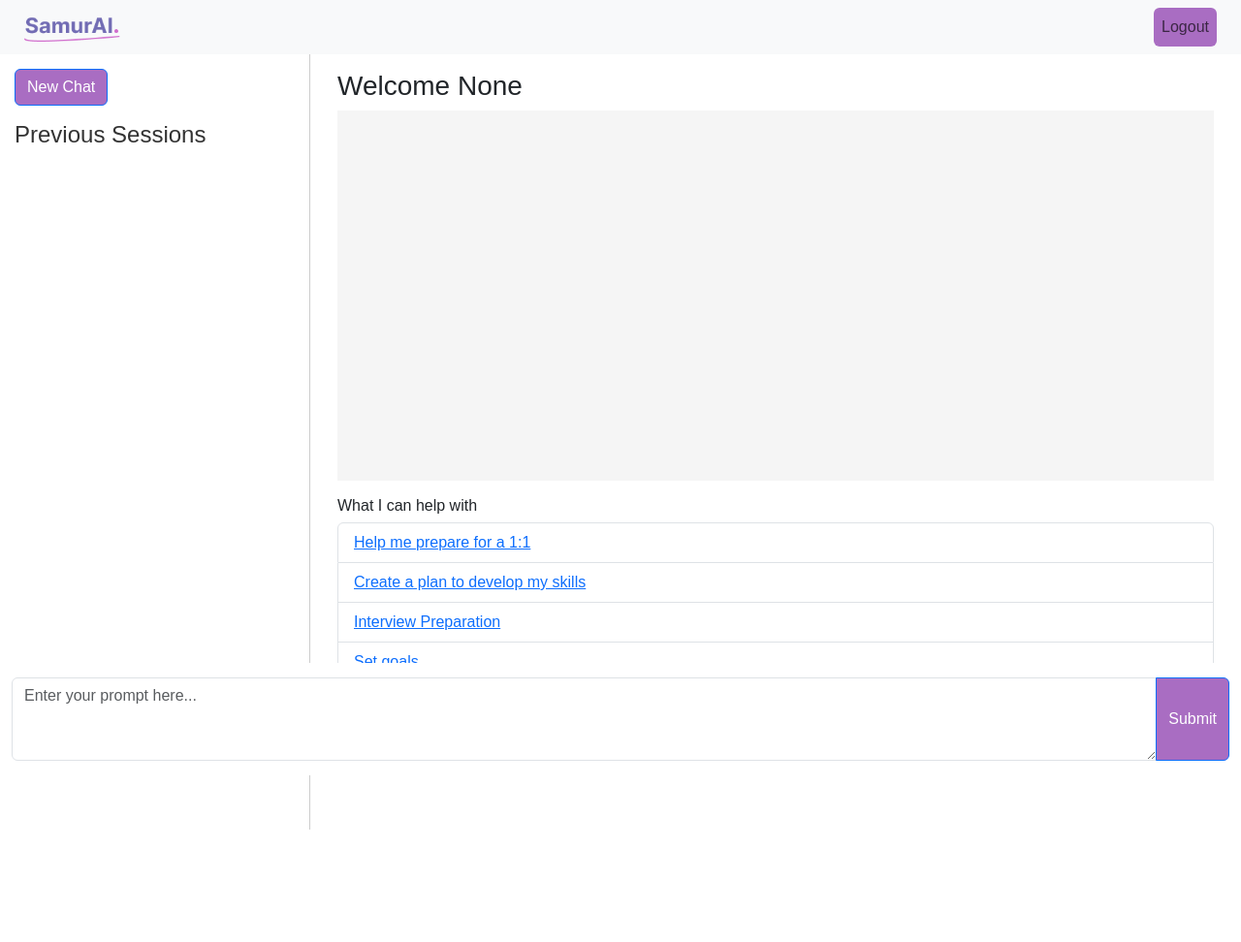
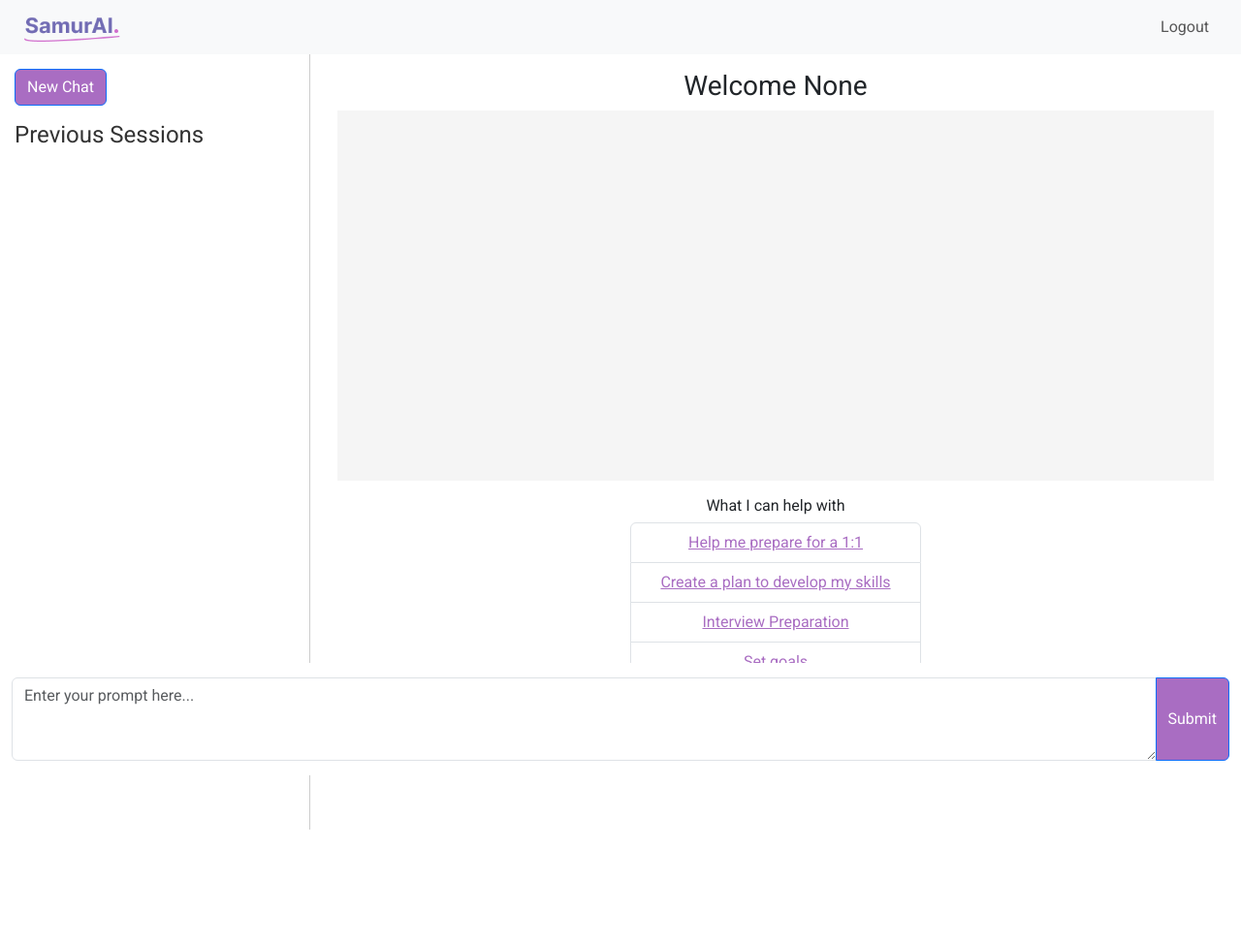
Before and after one commit to olliecoombe66/specchio, a Flask app: page /chat in a window 1280 px wide. Shown: the whole page at 97% size. Run offline with Flask 3, Linux system fonts and the light colour scheme; data comes from the database, SQL or seed files in the repository; both versions use the stored data as it was after the commit; data that the repository does not hold is empty.

Commit message:
Improve display of chat page

```diff
--- a/app.py
+++ b/app.py
@@ -460,22 +460,34 @@
 
     return render_template('reset_password.html')
 
-#Creates token for reset password
 @app.route('/reset_password/<token>', methods=['GET', 'POST'])
 def reset_password(token):
+    print(f"Token: {token}")
     user = get_user_by_reset_token(token)
-
+    print(user)
     if not user:
         flash('Invalid or expired reset link.')
         return redirect(url_for('login'))
 
+    if isinstance(user, tuple):
+        user_id, email = user[0], user[1]
+    else:
+        # Assuming user is a dictionary
+        user_id, email = user.get('id'), user.get('email')
+
+    print(f"User ID: {user_id}, Email: {email}")
+
     if request.method == 'POST':
-        password = request.form['password']
-        hashed_password = generate_password_hash(password, method='pbkdf2:sha256')
-        update_user_password(user['id'], hashed_password)  # Update user's password
-        clear_reset_token(user['id'])  # Clear/reset the token after successful reset
-        flash('Your password has been reset successfully. Please log in.')
-        return redirect(url_for('login'))
+        try:
+            password = request.form['password']
+            hashed_password = generate_password_hash(password, method='pbkdf2:sha256')
+            update_user_password(user_id, hashed_password)
+            clear_reset_token(user_id)  # Use user_id instead of user['id']
+            flash('Your password has been reset successfully. Please log in.')
+            return redirect(url_for('login'))
+        except Exception as e:
+            print(f"Error in password reset: {str(e)}")
+            flash('An error occurred while resetting your password. Please try again.')
 
     return render_template('reset_password_form.html', token=token)
 
--- a/static/css/style.css
+++ b/static/css/style.css
@@ -1,9 +1,19 @@
+/* Import the Roboto font from Google Fonts */
+@import url('https://fonts.googleapis.com/css2?family=Roboto:wght@400;700&display=swap');
+
+/* Apply the font-family to all elements */
+* {
+    font-family: 'Roboto', sans-serif;
+}
+
 html, body {
     height: 100%;
     margin: 0;
     padding: 0;
-    font-family: Arial, sans-serif;
+    font-family: Roboto, sans-serif;
 }
+
+
 
 .chat-container {
     display: flex;
@@ -13,11 +23,17 @@
 
 .btn {
   background-color: #A96DC2;
-
 }
 
 .btn:hover {
     background-color: #450E43;
+}
+
+.nav-link {
+  background: None;
+}
+.nav-link:hover {
+  background: None;
 }
 
 
@@ -150,14 +166,23 @@
     background-color: #f0f0f0;
 }
 
-#sessionsList a::before {
-    content: '\F4AD'; /* Unicode for chat bubble icon */
-    font-family: 'Bootstrap-icons';
-    margin-right: 10px;
-    color: #6c757d;
-}
-
 h4 {
     margin-bottom: 20px;
     color: #333;
 }
+
+.example-prompts-container {
+    display: flex;
+    flex-direction: column;
+    align-items: center;
+    justify-content: center;
+    height: 100vh;
+}
+
+.example-prompt {
+  color: #A96DC2;
+}
+
+.list-group-item {
+  width: 400px
+}
--- a/templates/index.html
+++ b/templates/index.html
@@ -128,8 +128,6 @@
             $(document).on('click', '.ai-response', function() {
                 $(this).toggleClass('collapsed');
             });
-
-
         });
     </script>
 </head>
@@ -140,7 +138,7 @@
     </a>
     <div class="collapse navbar-collapse justify-content-end">
         <div class="navbar-nav">
-            <a class="nav-item nav-link btn btn" style="margin-right: 25px;" href="{{ url_for('logout') }}">Logout</a>
+            <a class="nav-item nav-link btn" style="margin-right: 25px;" href="{{ url_for('logout') }}">Logout</a>
         </div>
     </div>
 </nav>
@@ -165,31 +163,28 @@
     </div>
   </div>
 
-
-
 <div class="col-md-9">
   <!-- Existing chat container content -->
   <div class="container-fluid chat-container p-3">
-  <h3> Welcome {{user_name}}</h3>
+  <h3 class="text-center"> Welcome {{user_name}}</h3>
   <div id="response" class="mb-3"></div>
 
-      <div class="mb-3">
+      <div class="mb-3 text-center">
+
           <h6>What I can help with</h6>
           <ul class="list-group">
-              <li class="list-group-item"><a href="#" class="example-prompt">Help me prepare for a 1:1</a></li>
-              <li class="list-group-item"><a href="#" class="example-prompt">Create a plan to develop my skills</a></li>
-              <li class="list-group-item"><a href="#" class="example-prompt">Interview Preparation</a></li>
-              <li class="list-group-item"><a href="#" class="example-prompt">Set goals</a></li>
-
-
+              <li class="list-group-item mx-auto" style="max-width: 300px;"><a href="#" class="example-prompt">Help me prepare for a 1:1</a></li>
+              <li class="list-group-item mx-auto" style="max-width: 300px;"><a href="#" class="example-prompt">Create a plan to develop my skills</a></li>
+              <li class="list-group-item mx-auto" style="max-width: 300px;"><a href="#" class="example-prompt">Interview Preparation</a></li>
+              <li class="list-group-item mx-auto" style="max-width: 300px;"><a href="#" class="example-prompt">Set goals</a></li>
           </ul>
       </div>
 </div>
 </div>
 </div>
 
+        <div class="prompt-container">
 
-        <div class="prompt-container">
             <form method="post" action="/chat/}">
                 <div class="input-group">
                     <textarea class="form-control" id="prompt" name="prompt" rows="3" placeholder="Enter your prompt here..."></textarea>
--- a/templates/reset_password_form.html
+++ b/templates/reset_password_form.html
@@ -27,7 +27,7 @@
 
       <form method="POST" action="{{ url_for('reset_password_request') }}">
           <label for="password">Enter your new password</label><br>
-          <input type="password" id="email" name="email" required><br><br>
+          <input type="password" id="password" name="password" required><br><br>
           <button type="password">Update password</button>
       </form>
   </body>
```
Also changed, not shown: database.db.
